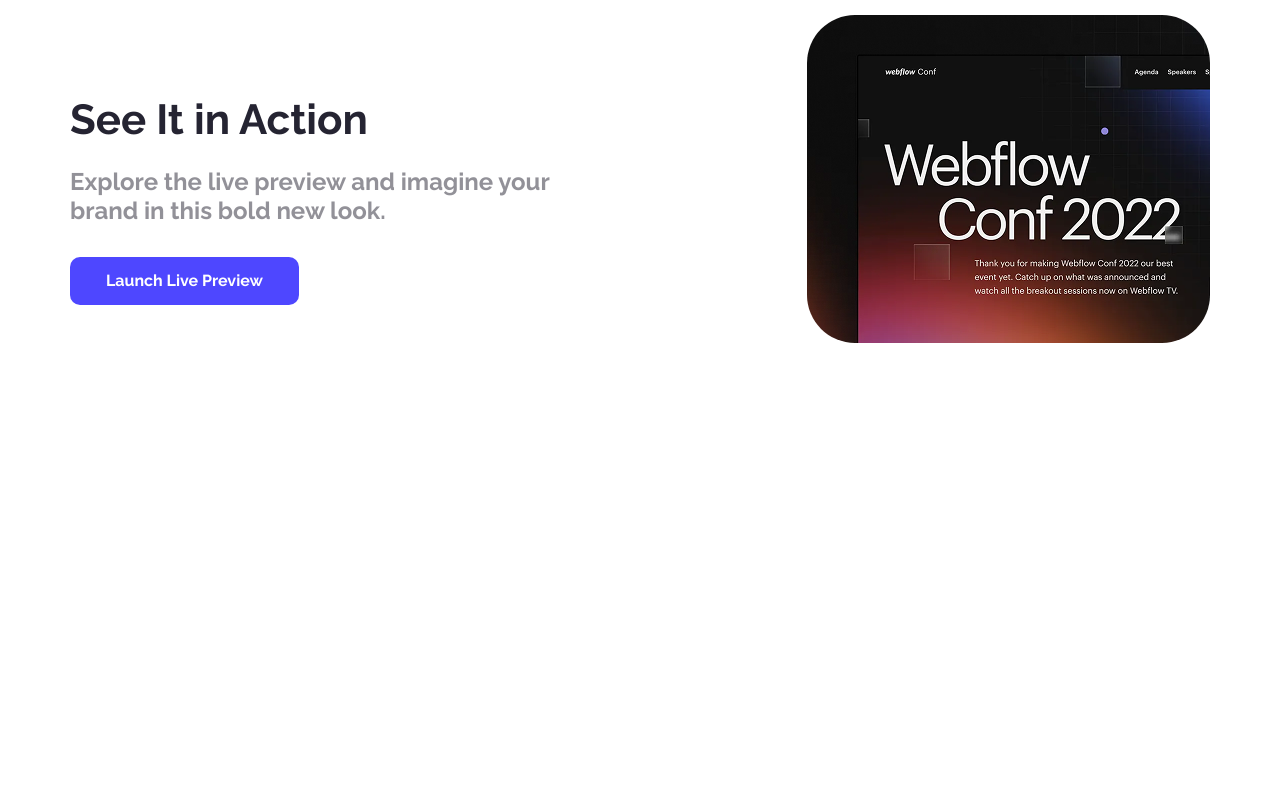
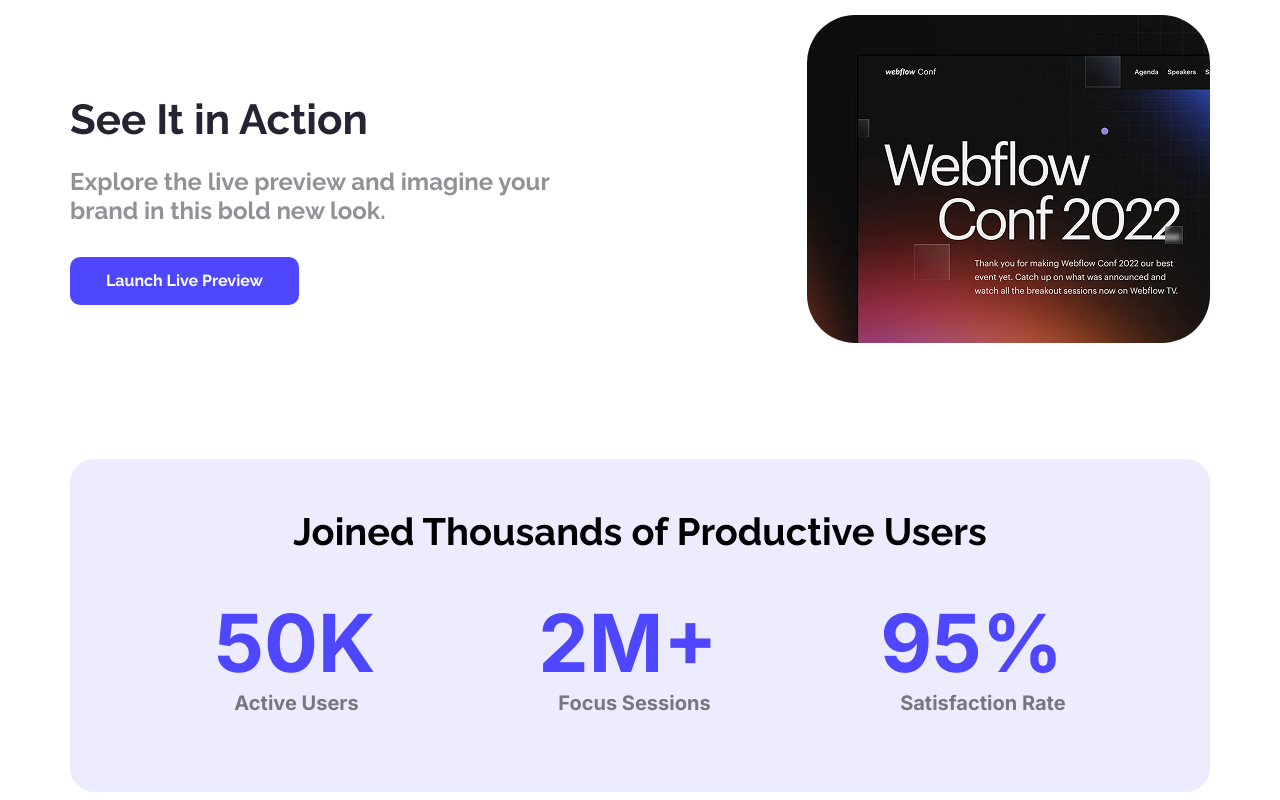
Before and after one commit to TSCTamim/Assignment-1, a plain HTML site: page index.html in a window 1280 px wide. Shown: the part 807-1607 px from the top of the page. Before the commit the page ends 1158 px from the top, so only its background shows below. Drawn offline with Linux system fonts and the light colour scheme.

Commit message:
added productive users section

```diff
--- a/index.html
+++ b/index.html
@@ -39,6 +39,23 @@
             </div>
             <img src="Assets/wc-mini.png" alt="">
         </section>
+        <section class="productive-users">
+            <h3 class="pu-title text-center">Joined Thousands of Productive Users</h3>
+            <div class="pu-container inter-normal">
+                <div class="pu">
+                    <h1 class="pu-data">50K</h1>
+                    <h4 class="pu-subtitle">Active Users</h4>
+                </div>
+                <div class="pu">
+                    <h1 class="pu-data">2M+</h1>
+                    <h4 class="pu-subtitle">Focus Sessions</h4>
+                </div>
+                <div class="pu">
+                    <h1 class="pu-data">95%</h1>
+                    <h4 class="pu-subtitle">Satisfaction Rate</h4>
+                </div>
+            </div>
+        </section>
 
     </main>
     <footer>
--- a/styles/assignment.css
+++ b/styles/assignment.css
@@ -110,3 +110,39 @@ main{
 .action img{
   border-radius: 48px;
 }
+
+/* productive users styles */
+
+.productive-users{
+  background-color: rgba(78, 71, 255, 0.1);
+  margin-top: 116px;
+  border-radius: 24px;
+  padding: 50px 142px;
+}
+.pu-title{
+  font-weight: bold;
+  font-size: 38px;
+  margin-bottom: 0px;
+  margin-top:0px
+}
+.pu-container{
+  display: flex;
+  gap: 158px;
+  justify-content: space-around;
+  margin-top: 0px;
+  margin-bottom: 0px;
+  width: 856px;
+}
+.pu-data{
+  font-weight: bold;
+  font-size: 80px;
+  margin-top: 40px;
+  margin-bottom: 0px;
+  color: rgba(78, 71, 255, 1);
+}
+.pu-subtitle{
+  font-size: 20px;
+  color: rgba(0, 0, 0, 0.5);
+  margin-top: 0px;
+  margin-left: 20px;
+}
```
